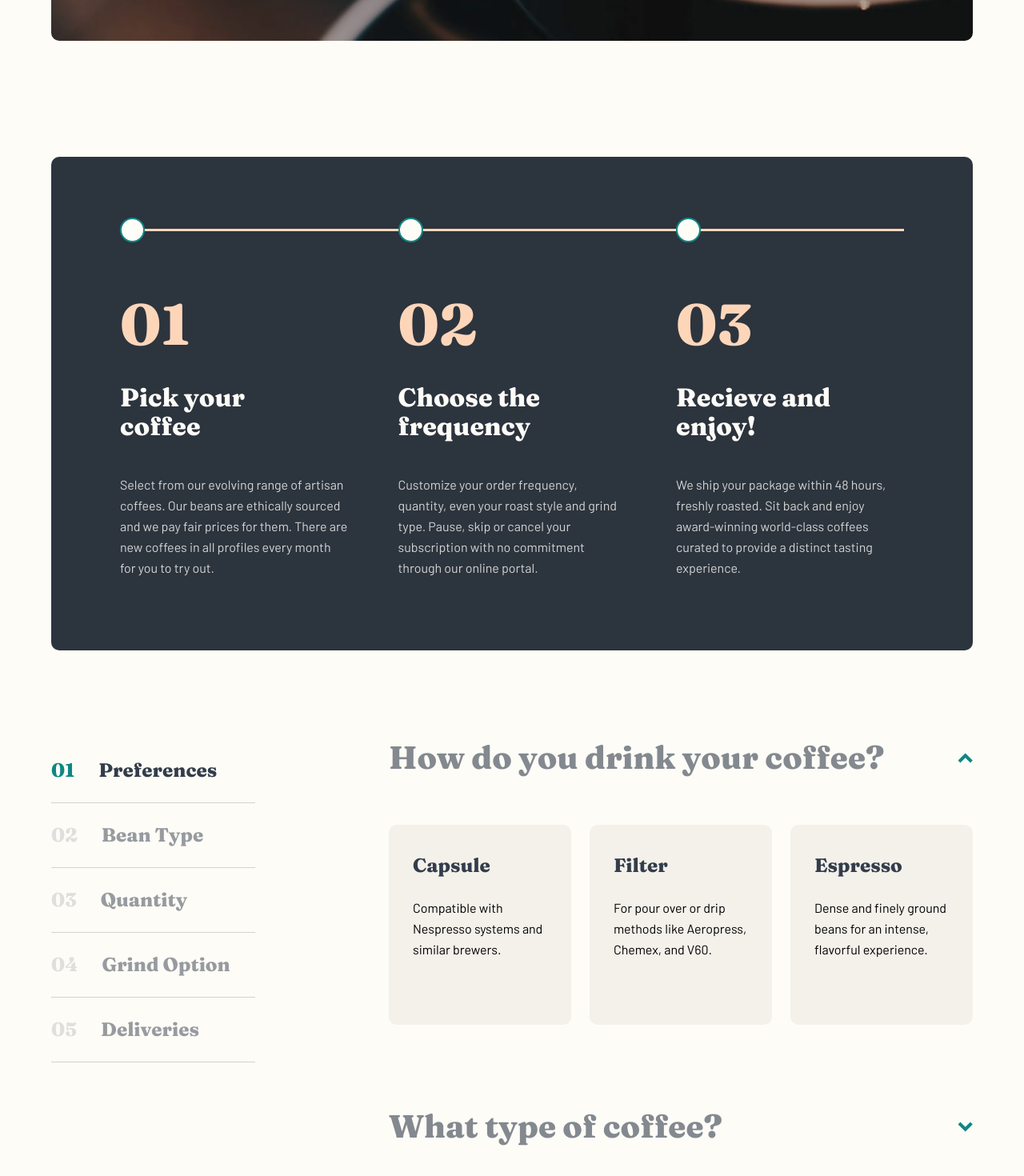
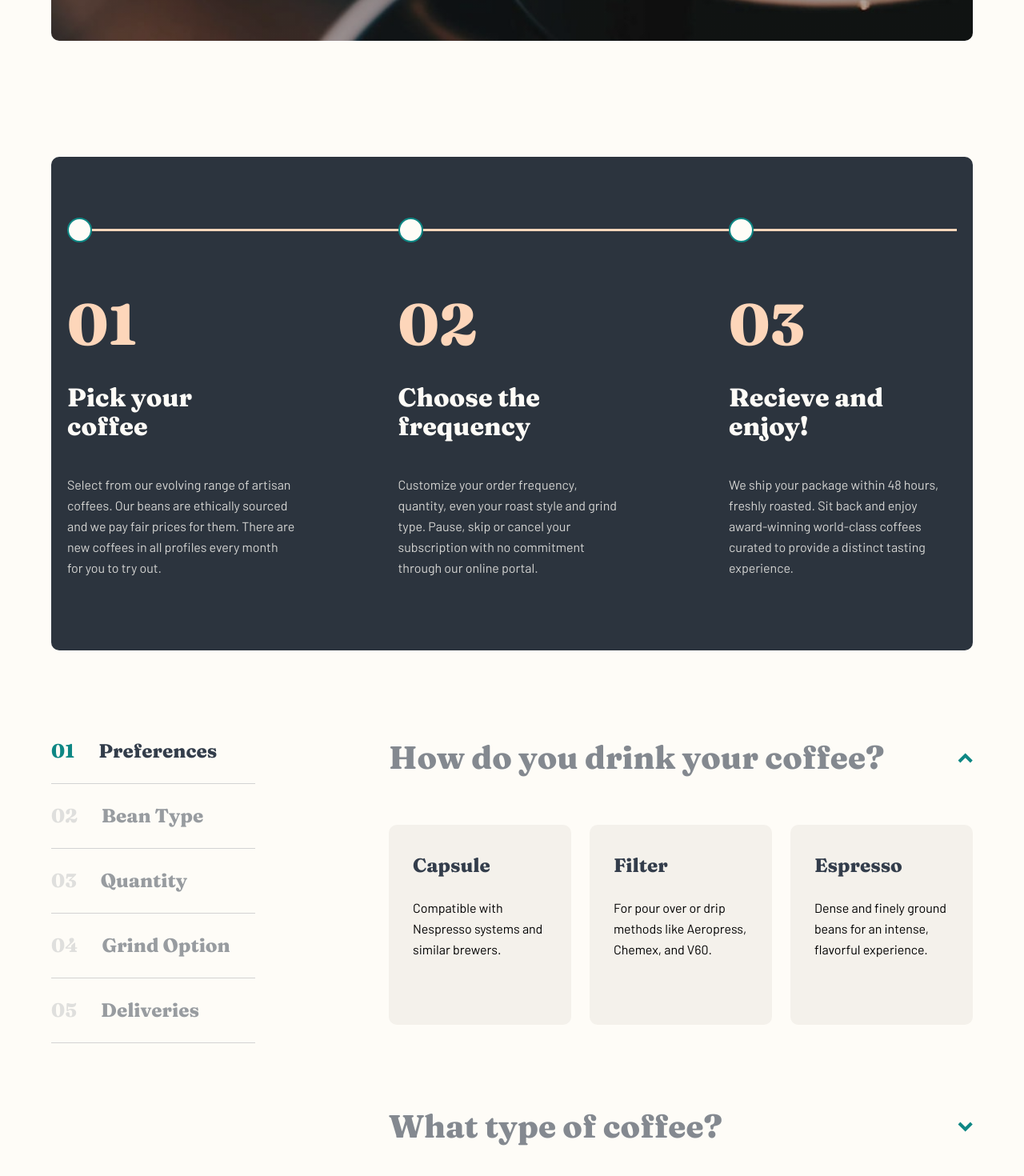
Before and after one commit to AntonCC/coffee-roasters, a React (Create React App) app: page /create-plan in a window 1280 px wide. Shown: the part 529-1999 px from the top of the page at 80% size. Built offline with nearby package versions, Linux system fonts and the light colour scheme.

Commit message:
Banner and Plan Steps made responsive

```diff
--- a/src/components/banner/banner.scss
+++ b/src/components/banner/banner.scss
@@ -27,9 +27,15 @@
     padding: 12rem 4rem;
     .text {
       text-align: center;
+      margin: 0 auto;
       h2 {
-        font-size: 32px;
-        line-height: 40px;
+        font-size: 3.2rem;
+        line-height: 4rem;
+        &.larger {
+          font-size: 4.8rem;
+          line-height: 4.8rem;
+          margin-bottom: 2.4rem;
+        }
       }
     }
   }
--- a/src/components/plan-steps/plan-steps.scss
+++ b/src/components/plan-steps/plan-steps.scss
@@ -79,6 +79,9 @@
   .plan-steps {
     margin: 14.5rem 0 20rem 0;
     padding: 9rem 3rem;
+    &.inverse {
+      padding: 9rem 2rem;
+    }
   }
 }
 
--- a/src/components/select-option/select-option.scss
+++ b/src/components/select-option/select-option.scss
@@ -8,6 +8,9 @@
   h4 {
     margin-bottom: 2.4rem;
   }
+  &:hover {
+    background: #FDD6BA;
+  }
   &.active {
     background: #0E8784;
     h4, p {
--- a/src/components/subscription-options/subscription-options.scss
+++ b/src/components/subscription-options/subscription-options.scss
@@ -5,8 +5,22 @@
   margin-bottom: 16rem;
   .section {
     width: 255px;
+    position: -webkit-sticky;
+    position: sticky;
+    top: 20px;
   }
   .options {
     width: 730px;
   }
 }
+
+@media only screen and (max-width: 1135px) {
+  .subscription-options {
+    .section {
+      display: none;
+    }
+    .options {
+      margin: 0 auto;
+    }
+  }
+}
--- a/src/components/subscription-section/subscription-section.scss
+++ b/src/components/subscription-section/subscription-section.scss
@@ -2,6 +2,9 @@
   padding: 2.4rem 0;
   border-bottom: 1px solid lightgrey;
   user-select: none;
+  &:first-child {
+    padding: 0 0 2.4rem 0rem;
+  }
   &.active {
     h4 {
       color: #333D4B;
--- a/src/contexts/widthContext.tsx
+++ b/src/contexts/widthContext.tsx
@@ -1,4 +1,4 @@
-import react, { useState, createContext } from 'react'
+import React, { useState, createContext } from 'react'
 
 export const WidthContext = createContext<any>(undefined)
 
--- a/src/pages/create-plan/create-plan-info.tsx
+++ b/src/pages/create-plan/create-plan-info.tsx
@@ -1,12 +1,14 @@
 import react from 'react'
 // Banner
 import Coffee from '../../assets/plan/desktop/image-hero-blackcup.jpg'
+import MobileCoffee from '../../assets/plan/mobile/image-hero-blackcup.jpg'
 
 export const bannerInfo = {
   title: 'Create Plan',
   largerTitle: true,
   body: 'Coffee the way you wanted it to be. For coffee delivered tomorrow, or next week. For whatever brew method you use. For choice, for convenience, for quality.',
-  backgroundImg: Coffee
+  backgroundImg: Coffee,
+  backgroundImgMobile: MobileCoffee
 }
 
 export const subscriptionSectionInfo = [
```
Also changed, not shown: src/components/subscription-option/subscription-option.scss (line endings or trailing spaces).
